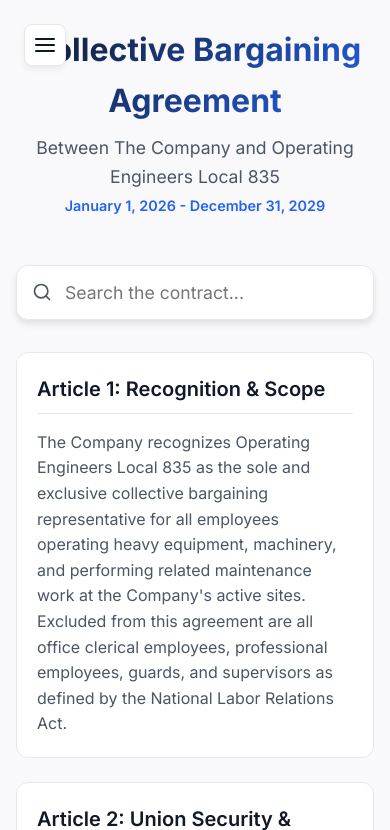
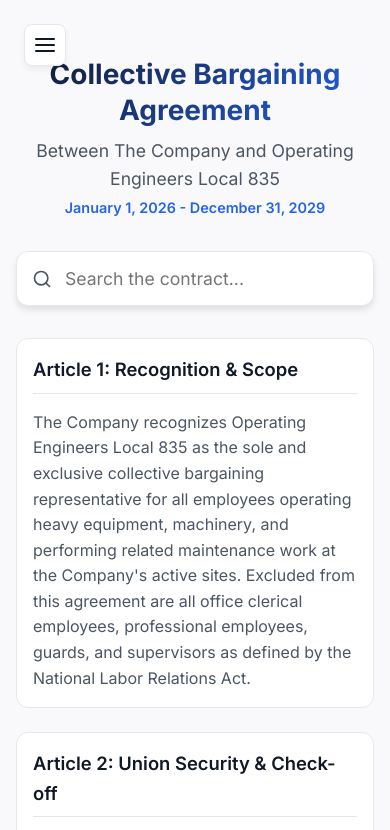
Before and after one commit to Otterdays/835, a plain HTML site: page index.html in a window 390 px wide. Shown: the top 830 px of the page. Drawn offline with Linux system fonts and the light colour scheme.

Commit message:
style: optimize layout and padding for absolute mobile compatibility

```diff
--- a/style.css
+++ b/style.css
@@ -164,10 +164,18 @@ mark {
 }
 
 @media (max-width: 600px) {
-    h1 { font-size: 2rem; }
-    .container { padding: 1.5rem 1rem; }
-    .article-card { padding: 1.25rem; }
+    h1 { font-size: 1.75rem; line-height: 1.3; }
+    header { margin-top: 2.5rem; margin-bottom: 2rem; }
+    .container { padding: 1rem; }
+    .article-card { padding: 1rem; }
+    .menu-btn { top: 1rem; left: 1rem; padding: 0.4rem; }
+    .side-panel { width: 85vw; max-width: 320px; }
+    .search-container input { padding: 0.8rem 1rem; padding-left: 2.5rem; font-size: 1rem; }
+    .article-title { font-size: 1.15rem; }
+    .employee-card { flex-direction: column; align-items: flex-start; gap: 0.5rem; padding: 1rem; }
 }
+
+body { word-wrap: break-word; overflow-x: hidden; }
 
 /* Sidebar and Menu Button */
 .menu-btn {
```
Also changed, not shown: DOCS/SCRATCHPAD.md (+1 -0 lines).
